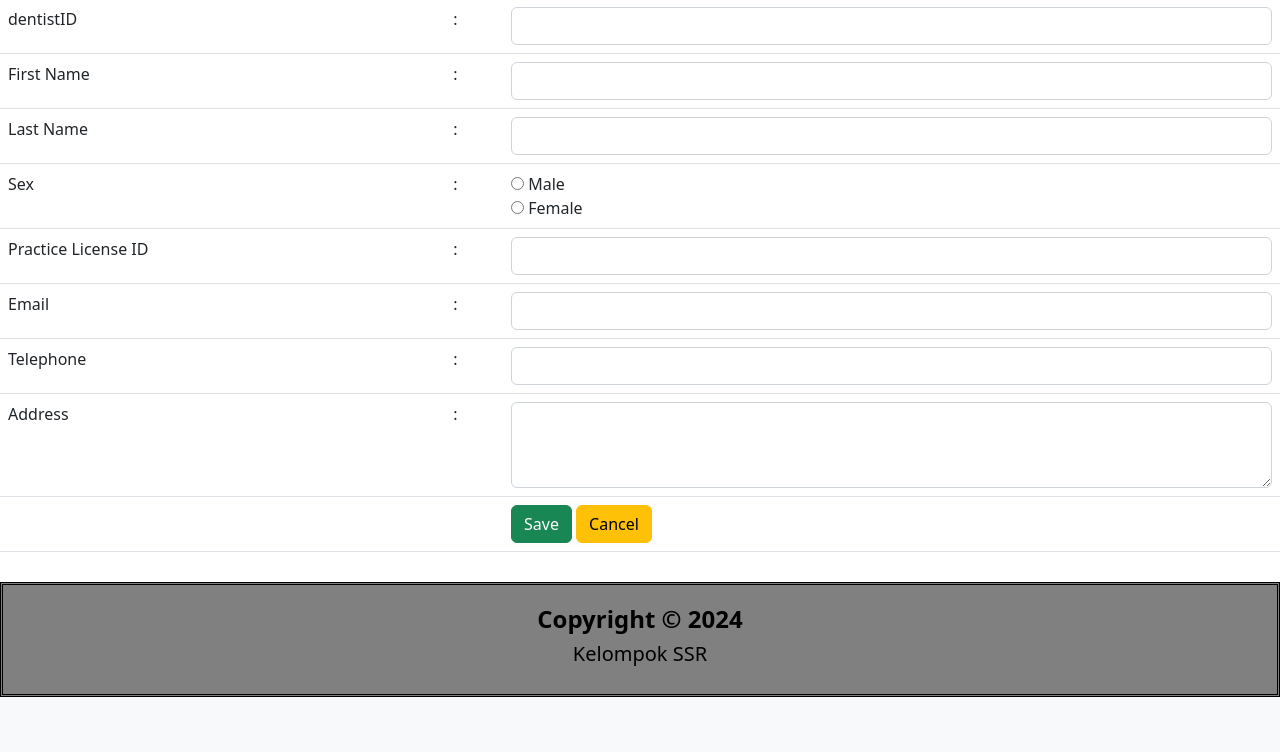
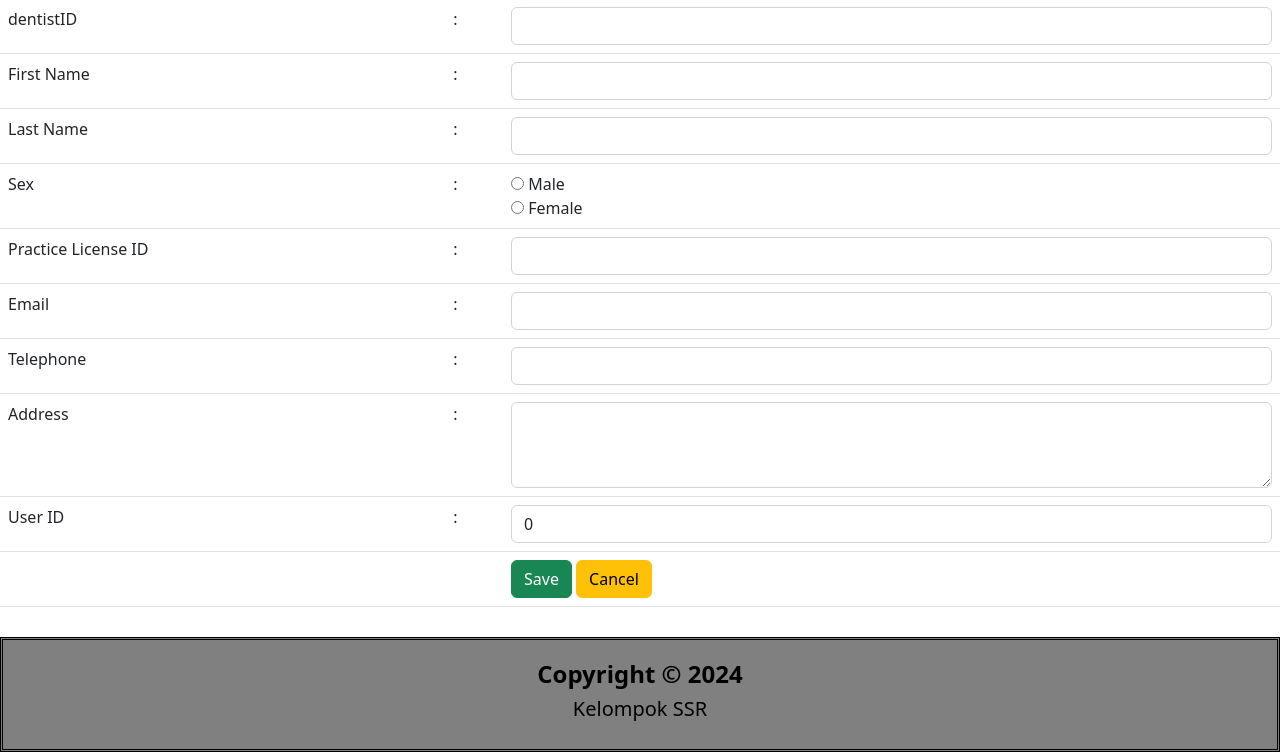
Before and after one commit to Toughrebel4041/DentalAppointment, a PHP site: page /index.php?p=dentist in a window 1280 px wide. Shown: the part 103-855 px from the top of the page. Before the commit the page ends 800 px from the top, so only its background shows below. Run offline with PHP 8.4, Linux system fonts and the light colour scheme.

Commit message:
need to connect userid on table user and dentist

```diff
--- a/class/class.Dentist.php
+++ b/class/class.Dentist.php
@@ -1,5 +1,7 @@
 <?php
+include 'class.User.php';
 class Dentist extends Connection {
+    private $user;
     private $dentistID='';
     private $fname = '';
     private $lname = '';
@@ -24,8 +26,13 @@ class Dentist extends Connection {
         }
     }
 
+    function __construct(){
+        parent::__construct();
+        $this->user = new User();
+    }
+
     public function AddDentist(){
-        $sql = "INSERT INTO Dentist (dentistID, fname, lname, sex,address, licenseID, email, telp)
+        $sql = "INSERT INTO Dentist (dentistID, fname, lname, sex,address, licenseID, email, telp, user->userid)
                 VALUES ('$this->dentistID',
                     fname = '$this->fname',
                     lname = '$this->lname',
--- a/pages/addDentist.php
+++ b/pages/addDentist.php
@@ -83,7 +83,7 @@ if(isset($_POST['btnSubmit'])){
     <tr>
         <td>User ID</td>
         <td>:</td>
-        <td><input type="text" class="form-control" dentistID="userid" name="userid" value="<?php echo $objDentist->userid; ?>"></td>
+        <td><input type="text" class="form-control" dentistID="userid" name="userid" value="<?php echo $objDentist->user->userid; ?>"></td>
     </tr>
     <tr>
         <td colspan="2"></td>
--- a/pages/dentist.php
+++ b/pages/dentist.php
@@ -1,6 +1,8 @@
 <?php
 require_once('./class/class.Dentist.php');
+require_once('./class/class.User.php');
 $objDentist = new Dentist();
+$objUser = new User();
 if(isset($_POST['btnSubmit'])){
     $objDentist->dentistID = $_POST['dentistID'];
     $objDentist->fname = $_POST['fname'];
@@ -10,6 +12,7 @@ if(isset($_POST['btnSubmit'])){
     $objDentist->email = $_POST['email'];
     $objDentist->telp = $_POST['telp'];
     $objDentist->address = $_POST['address'];
+    $objDentist->user->userid = $_POST['userid'];
 
     if(isset($_GET['dentistID'])){
         $objDentist->dentistID = $_GET['dentistID'];
@@ -75,6 +78,11 @@ if(isset($_POST['btnSubmit'])){
         <?php echo $objDentist->address; ?></textarea></td>
     </tr>
     <tr>
+        <td>User ID</td>
+        <td>:</td>
+        <td><input type="text" class="form-control" name="userid" value="<?php echo $objDentist->user->userid; ?>"></td>
+    </tr>
+    <tr>
         <td colspan="2"></td>
         <td><input type="submit" class="btn btn-success" value="Save" name="btnSubmit">
             <a href="adminhome.php?p=Dentistlist" class="btn btn-warning">Cancel</a>
--- a/pages/dentistList.php
+++ b/pages/dentistList.php
@@ -19,10 +19,13 @@
         <th>Email</th>
         <th>Telephone</th>
         <th>Address</th>
+        <th>User ID</th>
     </tr>
     <?php
     require_once('./class/class.Dentist.php');
+    require_once('./class/class.User.php');
     $objDentist = new Dentist();
+    $objUser = new User();
     $arrayResult = $objDentist->SelectAllDentist();
     if(count($arrayResult) == 0){
         echo '<tr><td colspan="6">Tidak ada data!</td></tr>';
@@ -39,6 +42,7 @@
             echo '<td>'.$dataDentist->email.'</td>';
             echo '<td>'.$dataDentist->telp.'</td>';
             echo '<td>'.$dataDentist->address.'</td>';
+            echo '<td>'.$dataDentist->user->userid.'</td>';
             echo '<td><a class="btn btn-warning" href="adminhome.php?p=dentist&dentistID='.$dataDentist->dentistID.'"> Edit </a> | <a class="btn btn-danger" href="adminhome.php?p=deleteDentist&ssn='.$dataDentist->dentistID.'"onclick="return confirm(\'Apakah anda yakin ingin menghapus?\')">Delete </a> </td>';
             echo '</tr>';
             $no++;
```
